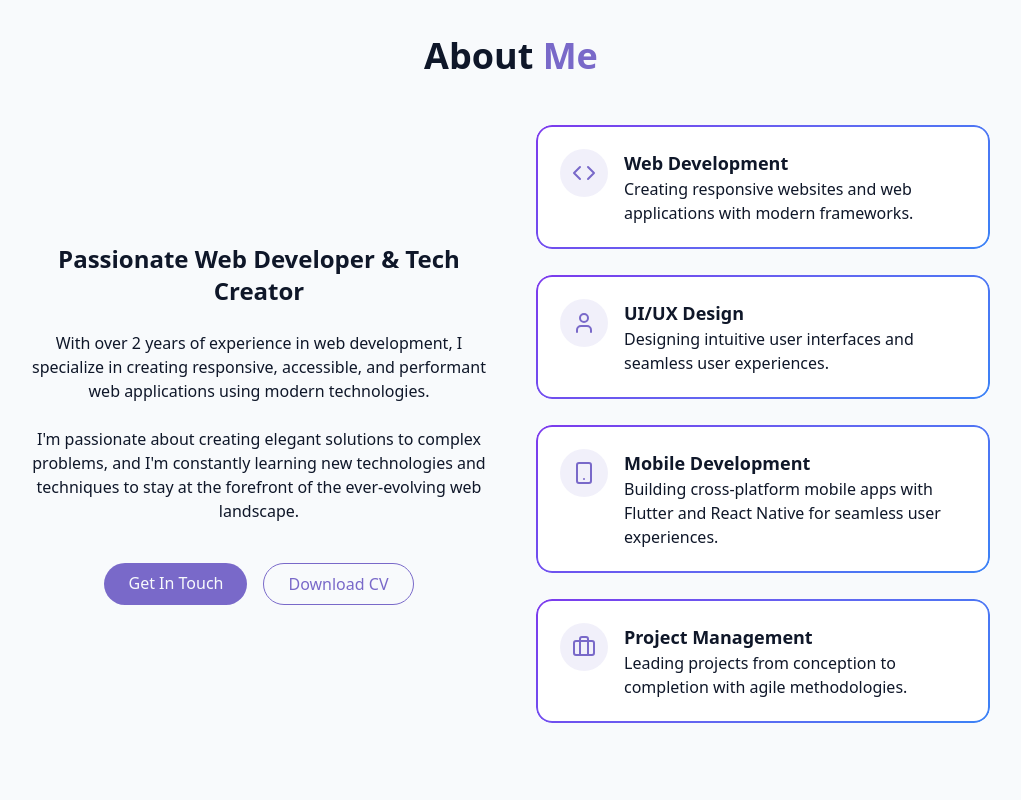
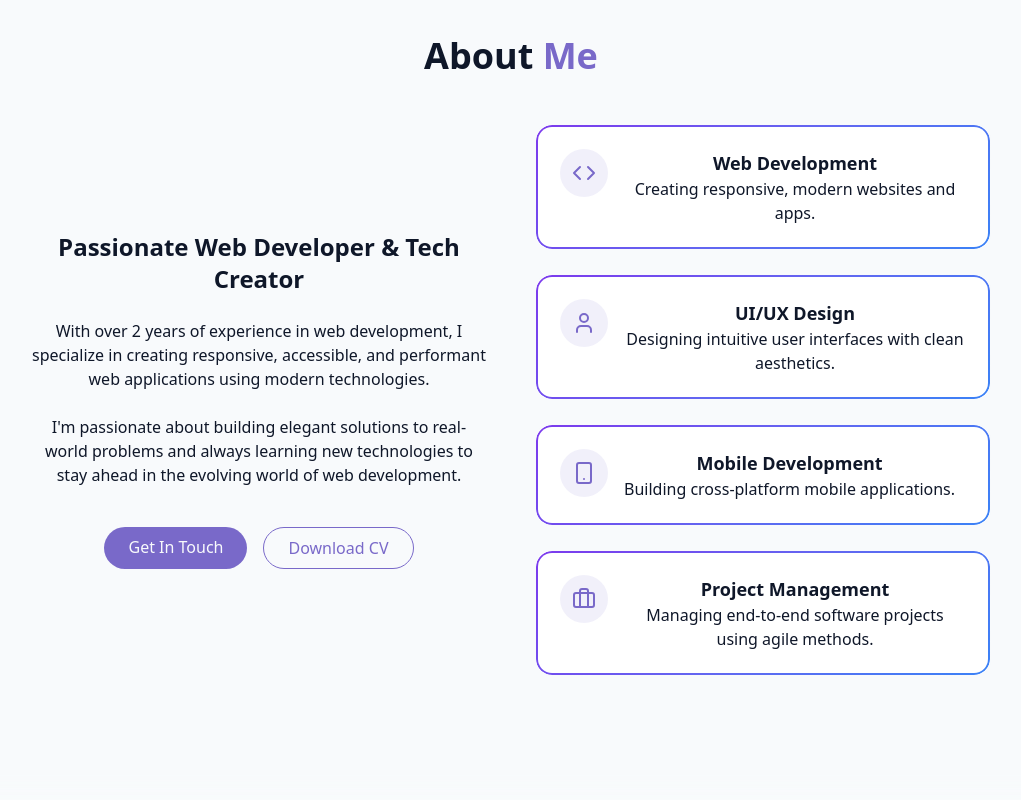
Before and after one commit to nethmalgeesaraux/Modern-Personal-Portfolio, a React (Vite) app: page / in a window 1280 px wide. Shown: the part 860-1660 px from the top of the page, without its empty margins (129-1150 px from the left). Built offline with nearby package versions, Linux system fonts and the light colour scheme.

Commit message:
AboutSection update

```diff
--- a/src/App.jsx
+++ b/src/App.jsx
@@ -2,6 +2,7 @@
 import { BrowserRouter, Routes, Route } from "react-router-dom"
 import { NotFound } from "./assets/pages/NotFound"
 import { Home } from "./assets/pages/Home"
+
 
 function App() {
   return (
@@ -11,7 +12,11 @@ function App() {
         <Route path="*" element={<NotFound/>} />
       </Routes>
     </BrowserRouter>
+
+
   )
+
+
 }
 
 export default App
--- a/src/assets/components/AboutSection.jsx
+++ b/src/assets/components/AboutSection.jsx
@@ -3,106 +3,97 @@ import { Briefcase, Code, User, Smartphone } from "lucide-react";
 export const AboutSection = () => {
   return (
     <section id="about" className="py-24 px-4 relative">
-      {" "}
       <div className="container mx-auto max-w-5xl">
-        <h2 className="text-3xl md:text-4xl font-bold mb-12 text-center">
-          About <span className="text-primary"> Me</span>
+
+        {/* Title */}
+        <h2 className="text-3xl md:text-4xl font-bold mb-12 text-center animate-fade-in-up">
+          About <span className="text-primary">Me</span>
         </h2>
 
         <div className="grid grid-cols-1 md:grid-cols-2 gap-12 items-center">
-          <div className="space-y-6">
-            <h3 className="text-2xl font-semibold">
+
+          {/* LEFT SIDE CONTENT */}
+          <div className="space-y-6 animate-fade-in-up" style={{ animationDelay: "0.2s" }}>
+            <h3 className="text-2xl font-semibold animate-fade-slide-up">
               Passionate Web Developer & Tech Creator
             </h3>
 
-            <p className="text-muted-foreground">
+            <p className="text-muted-foreground animate-fade-slide-up" style={{ animationDelay: "0.25s" }}>
               With over 2 years of experience in web development, I specialize
-              in creating responsive, accessible, and performant web
-              applications using modern technologies.
+              in creating responsive, accessible, and performant web applications
+              using modern technologies.
             </p>
 
-            <p className="text-muted-foreground">
-              I'm passionate about creating elegant solutions to complex
-              problems, and I'm constantly learning new technologies and
-              techniques to stay at the forefront of the ever-evolving web
-              landscape.
+            <p className="text-muted-foreground animate-fade-slide-up" style={{ animationDelay: "0.35s" }}>
+              I'm passionate about building elegant solutions to real-world
+              problems and always learning new technologies to stay ahead in the
+              evolving world of web development.
             </p>
 
-            <div className="flex flex-col sm:flex-row gap-4 pt-4 justify-center">
+            {/* BUTTONS */}
+            <div
+              className="flex flex-col sm:flex-row gap-4 pt-4 justify-center animate-fade-in-up"
+              style={{ animationDelay: "0.45s" }}
+            >
               <a href="#contact" className="cosmic-button">
-                {" "}
                 Get In Touch
               </a>
 
               <a
                 href=""
-                className="px-6 py-2 rounded-full border border-primary text-primary hover:bg-primary/10 transition-colors duration-300"
+                className="px-6 py-2 rounded-full border border-primary text-primary hover:bg-primary/10 transition-all duration-300"
               >
                 Download CV
               </a>
             </div>
           </div>
 
+          {/* RIGHT SIDE CARDS */}
           <div className="grid grid-cols-1 gap-6">
-            <div className="gradient-border p-6 card-hover">
-              <div className="flex items-start gap-4">
+            {[
+              {
+                icon: <Code className="h-6 w-6 text-primary" />,
+                title: "Web Development",
+                desc: "Creating responsive, modern websites and apps."
+              },
+              {
+                icon: <User className="h-6 w-6 text-primary" />,
+                title: "UI/UX Design",
+                desc: "Designing intuitive user interfaces with clean aesthetics."
+              },
+              {
+                icon: <Smartphone className="h-6 w-6 text-primary" />,
+                title: "Mobile Development",
+                desc: "Building cross-platform mobile applications."
+              },
+              {
+                icon: <Briefcase className="h-6 w-6 text-primary" />,
+                title: "Project Management",
+                desc: "Managing end-to-end software projects using agile methods."
+              },
+            ].map((item, idx) => (
+              <div
+                key={idx}
+                className="
+                  gradient-border p-6 card-hover
+                  backdrop-blur-xl bg-white/5 border border-white/10 rounded-xl
+                  flex items-start gap-4 transition-all duration-500
+                  hover:-translate-y-2 hover:shadow-xl animate-fade-in-up
+                "
+                style={{ animationDelay: `${0.3 + idx * 0.15}s` }}
+              >
                 <div className="p-3 rounded-full bg-primary/10">
-                  <Code className="h-6 w-6 text-primary" />
+                  {item.icon}
                 </div>
-                <div className="text-left">
-                  <h4 className="font-semibold text-lg"> Web Development</h4>
-                  <p className="text-muted-foreground">
-                    Creating responsive websites and web applications with
-                    modern frameworks.
-                  </p>
+
+                <div>
+                  <h4 className="font-semibold text-lg">{item.title}</h4>
+                  <p className="text-muted-foreground">{item.desc}</p>
                 </div>
               </div>
-            </div>
-            <div className="gradient-border p-6 card-hover">
-              <div className="flex items-start gap-4">
-                <div className="p-3 rounded-full bg-primary/10">
-                  <User className="h-6 w-6 text-primary" />
-                </div>
-                <div className="text-left">
-                  <h4 className="font-semibold text-lg">UI/UX Design</h4>
-                  <p className="text-muted-foreground">
-                    Designing intuitive user interfaces and seamless user
-                    experiences.
-                  </p>
-                </div>
-              </div>
-            </div>
-            <div className="gradient-border p-6 card-hover">
-              <div className="flex items-start gap-4">
-                <div className="p-3 rounded-full bg-primary/10">
-                  <Smartphone className="h-6 w-6 text-primary" />
-                </div>
-                <div className="text-left">
-                  <h4 className="font-semibold text-lg">Mobile Development</h4>
-                  <p className="text-muted-foreground">
-                    Building cross‑platform mobile apps with Flutter and React
-                    Native for seamless user experiences.
-                  </p>
-                </div>
-              </div>
-            </div>
+            ))}
+          </div>
 
-            <div className="gradient-border p-6 card-hover">
-              <div className="flex items-start gap-4">
-                <div className="p-3 rounded-full bg-primary/10">
-                  <Briefcase className="h-6 w-6 text-primary" />
-                </div>
-
-                <div className="text-left">
-                  <h4 className="font-semibold text-lg">Project Management</h4>
-                  <p className="text-muted-foreground">
-                    Leading projects from conception to completion with agile
-                    methodologies.
-                  </p>
-                </div>
-              </div>
-            </div>
-          </div>
         </div>
       </div>
     </section>
--- a/src/assets/components/ProjectsSection.jsx
+++ b/src/assets/components/ProjectsSection.jsx
@@ -30,6 +30,38 @@ const projects = [
     demoUrl: "https://nethmalgeesaraux.github.io/Movie-app-2/",
     githubUrl: "https://github.com/nethmalgeesaraux/Movie-app-2",
   },
+   {
+    id: 4,
+    title: "",
+    description:
+      "",
+    image: "",
+    tags: [],
+    demoUrl: "",
+    githubUrl: "",
+  },
+  {
+    id: 5,
+    title: "",
+    description:
+      "",
+    image: "",
+    tags: [],
+    demoUrl: "",
+    githubUrl: "",
+  },
+  {
+    id: 6,
+    title: "",
+    description:
+      "",
+    image: "",
+    tags: [],
+    demoUrl: "",
+    githubUrl: "",
+  },
+
+
 ];
 
 export const ProjectsSection = () => {
--- a/src/index.css
+++ b/src/index.css
@@ -236,10 +236,8 @@
 }
 
 
-/*project*/
-@tailwind base;
-@tailwind components;
-@tailwind utilities;
+
+
 
 /* Fade-in Up */
 @keyframes fade-in-up {
```
